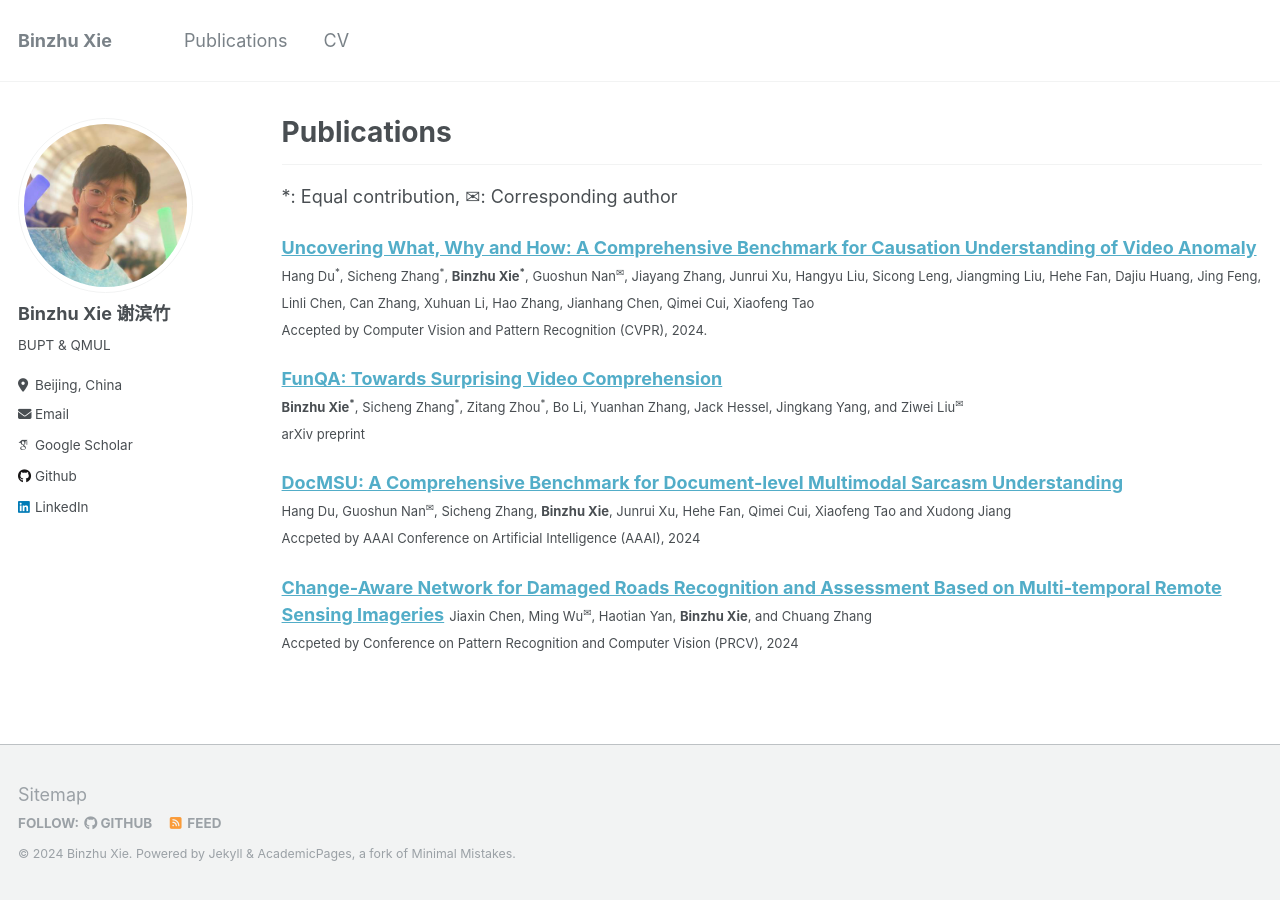
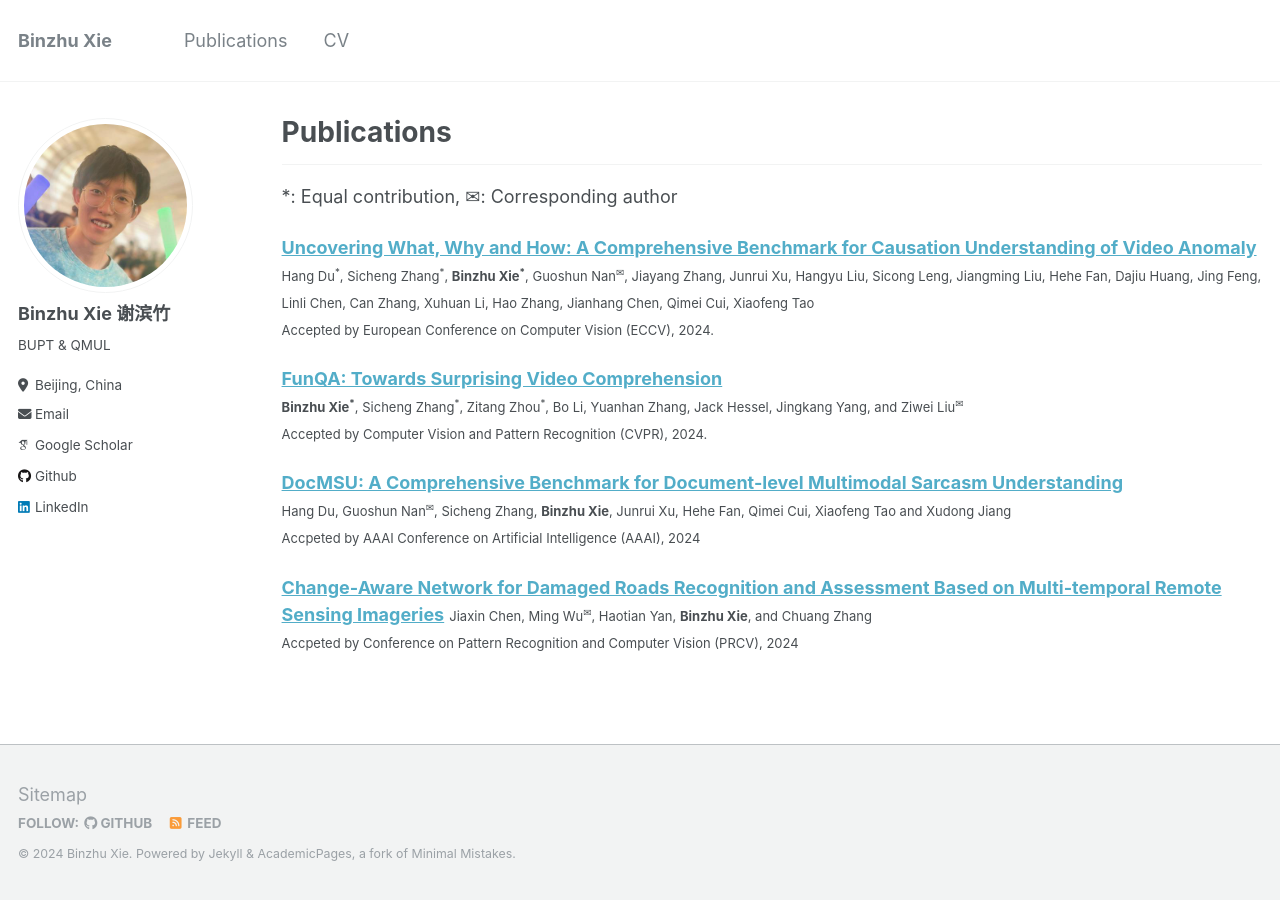
Before and after one commit to Nicous20/Nicous20.github.io, a Jekyll site: the page built from _pages/publications.md, in a window 1280 px wide. Built offline with Jekyll 4.4.1, drawn with Linux system fonts in a browser that asks for light colours; some web fonts are replaced.

Commit message:
Update publications.md
ECCV 2024.

```diff
--- a/_pages/publications.md
+++ b/_pages/publications.md
@@ -10,11 +10,11 @@ author_profile: true
 
 **[Uncovering What, Why and How: A Comprehensive Benchmark for Causation Understanding of Video Anomaly]()**
 <span style="font-size: small;">Hang Du<sup>*</sup>, Sicheng Zhang<sup>*</sup>, **Binzhu Xie<sup>*</sup>**, Guoshun Nan<sup>✉</sup>, Jiayang Zhang, Junrui Xu, Hangyu Liu, Sicong Leng, Jiangming Liu, Hehe Fan, Dajiu Huang, Jing Feng, Linli Chen, Can Zhang, Xuhuan Li, Hao Zhang, Jianhang Chen, Qimei Cui, Xiaofeng Tao
-Accepted by Computer Vision and Pattern Recognition (CVPR), 2024.<span>
+Accepted by European Conference on Computer Vision (ECCV), 2024.<span>
 
 [**FunQA: Towards Surprising Video Comprehension**](https://arxiv.org/abs/2306.14899)
 <span style="font-size: small;">**Binzhu Xie<sup>*</sup>**, Sicheng Zhang<sup>*</sup>, Zitang Zhou<sup>*</sup>, Bo Li, Yuanhan Zhang, Jack Hessel, Jingkang Yang, and Ziwei Liu<sup>✉</sup>
-arXiv preprint<span>
+Accepted by Computer Vision and Pattern Recognition (CVPR), 2024.<span>
 
 [**DocMSU: A Comprehensive Benchmark for Document-level Multimodal Sarcasm Understanding**](https://arxiv.org/abs/2312.16023)
 <span style="font-size: small;">Hang Du, Guoshun Nan<sup>✉</sup>, Sicheng Zhang, **Binzhu Xie**, Junrui Xu, Hehe Fan, Qimei Cui, Xiaofeng Tao and Xudong Jiang
```
